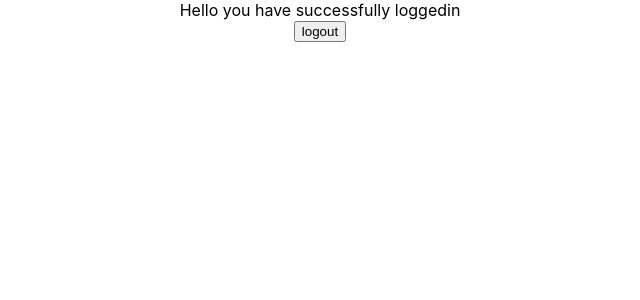
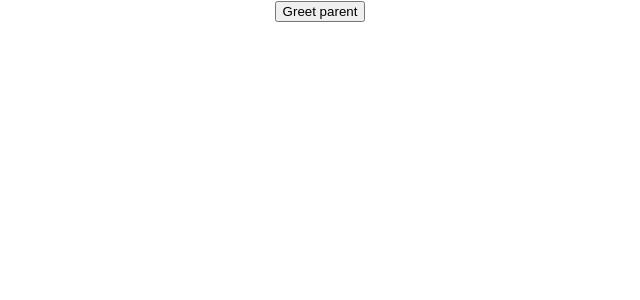
Before and after one commit to BraisonWabwire/hello-world, a React (Create React App) app: page / in a window 1280 px wide. Shown: the top 300 px of the page, without its empty margins (320-960 px from the left). Built offline with nearby package versions, Linux system fonts and the light colour scheme.

Commit message:
Methods as props

```diff
--- a/src/App.js
+++ b/src/App.js
@@ -7,13 +7,15 @@
 import FunctionClick from './components/functionClick';
 import Click from './components/click';
 import EventBinding from './components/eventBinding';
+import ParentComponent from './components/ParentComponent';
 
 function App() {
   return (
     <div className="App">
       {/* <FunctionClick></FunctionClick> */}
       {/* <Click></Click> */}
-      <EventBinding></EventBinding>
+      {/* <EventBinding></EventBinding> */}
+      <ParentComponent/>
     </div>
   );
 }
--- /dev/null
+++ b/src/components/ChildComponent.js
@@ -0,0 +1,9 @@
+import React from 'react'
+
+function ChildComponent(props) {
+  return (
+    <div><button onClick={()=>props.greetHandler('child')}>Greet parent</button></div>
+  )
+}
+
+export default ChildComponent
--- /dev/null
+++ b/src/components/ParentComponent.js
@@ -0,0 +1,25 @@
+import React, { Component } from 'react'
+import ChildComponent from './ChildComponent'
+
+class ParentComponent extends Component {
+    constructor(props) {
+        super(props)
+
+        this.state = {
+            parentName: 'parent'
+        }
+        this.greetParent = this.greetParent.bind(this)
+    }
+    greetParent(childName) {
+        alert(`hello ${this.state.parentName} from ${childName}`)
+    }
+    render() {
+        return (
+            <div>
+                <ChildComponent greetHandler={this.greetParent}/>
+            </div>
+        )
+    }
+}
+
+export default ParentComponent
```
